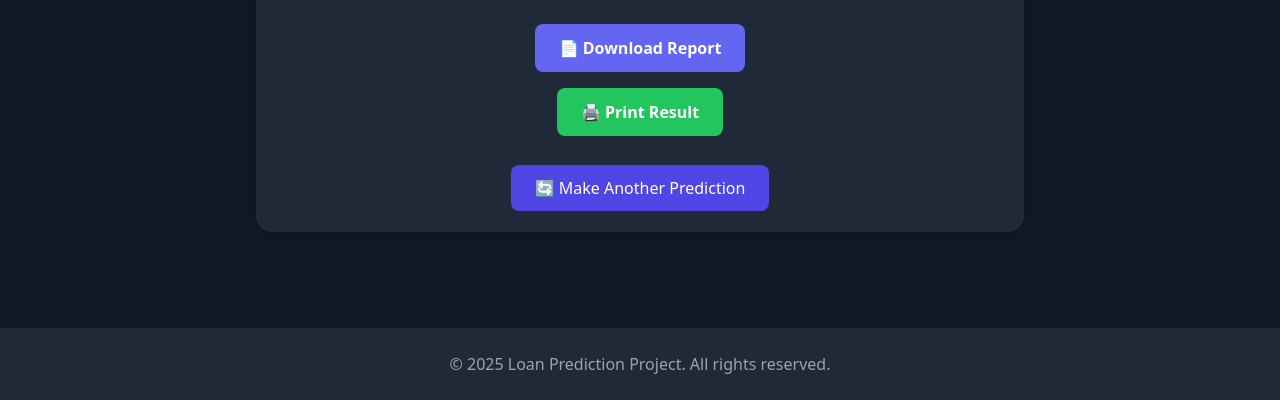
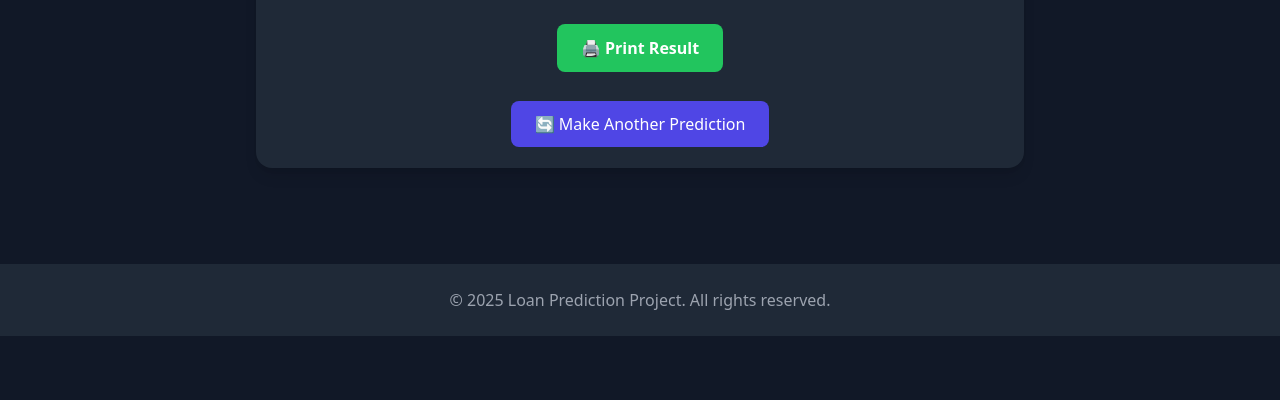
Before and after one commit to Vishal120703/Loan-Approval-Prediction-Model-ML-Web-App-, a Flask app: template templates/result.html in a window 1280 px wide. Shown: the part 663-1063 px from the top of the page. After the commit the page ends 999 px from the top, so only its background shows below. Run offline with Flask 3, Linux system fonts and the light colour scheme; the template is opened without the code that fills it, so the values that code supplies are empty; parts of the project's set-up code (start-up, migrations or seed data) failed here and were passed over; some libraries are stand-ins or nearby versions.

Commit message:
just update

```diff
--- a/templates/result.html
+++ b/templates/result.html
@@ -114,12 +114,12 @@
       </div>
 
       <!-- Download Report Button -->
-      <div class="mb-4 no-print">
+      <!-- <div class="mb-4 no-print">
         <a href="/download-report?prediction={{ prediction }}&probability={{ probability }}{% for key, value in inputs.items() %}&{{ key }}={{ value }}{% endfor %}"
           class="bg-indigo-500 hover:bg-indigo-600 text-white font-semibold py-3 px-6 rounded-lg inline-block">
           📄 Download Report
         </a>
-      </div>
+      </div> -->
 
       <!-- Print Button -->
       <div class="mb-6 no-print">
```
